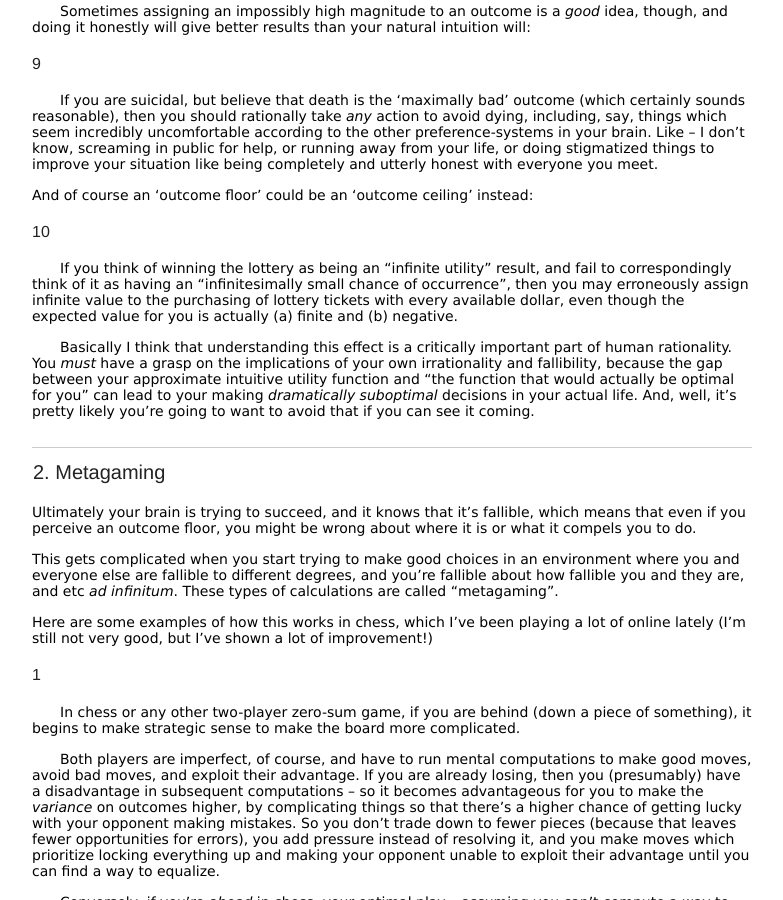
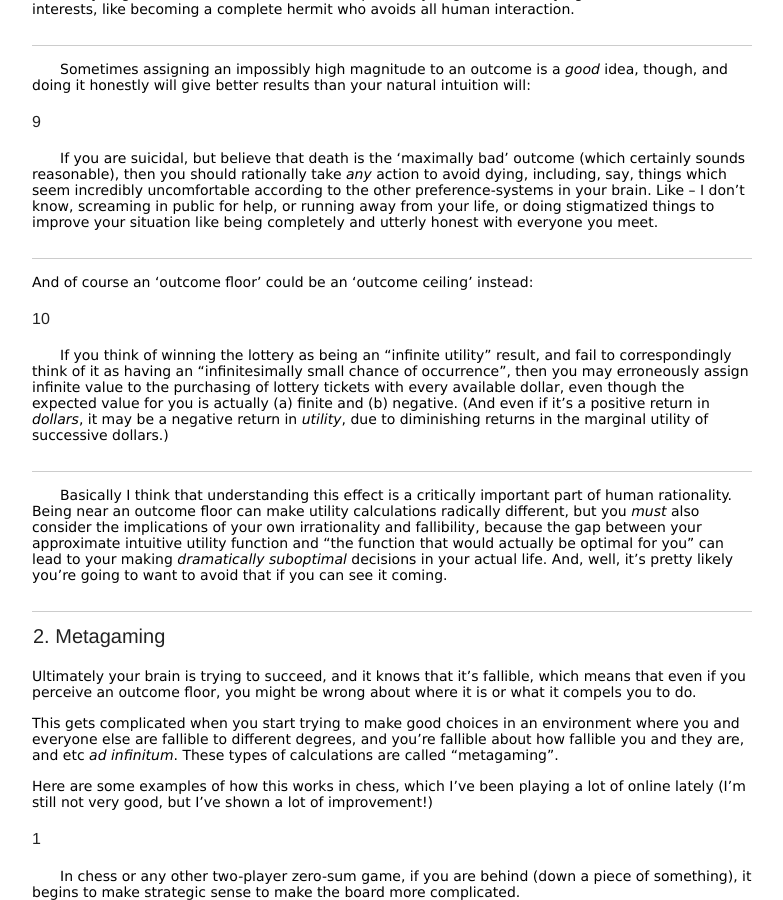
Before and after one commit to ajakaja/ajakaja.github.io, a Jekyll site: the page built from _posts/2018-11-01-chaos-under-pressure.md, in a window 1280 px wide and 900 px high, scrolled down 2819 px. Shown: the whole window, without its empty margins (248-1031 px from the left). Built offline with Jekyll 4.4.1, drawn with Linux system fonts in a browser that asks for light colours; nearby versions of some CDN libraries; library files that are not in the unit come from our copies.

Commit message:
small edits

```diff
--- a/_posts/2018-11-01-chaos-under-pressure.md
+++ b/_posts/2018-11-01-chaos-under-pressure.md
@@ -58,6 +58,8 @@ Or maybe you take a sketchy loan to survive from someone who enforces their loan
 
 Basically you have to be sure you know where the floors _actually_ are, because real-life decisions are made in fuzzy situations and if you're wrong you'll make moves which aren't just less-than-perfect but are dramatically terrible.
 {: .indent }
+
+------
 
 It's also important to realize how imposing an outcome floor on someone else changes their behavior:
 
@@ -121,6 +123,8 @@ If a self-driving car (or any AI) is programmed to avoid killing a human at all
 If a person's mental biology causes them to massively over-prioritize "avoiding embarrassment", then they might take behaviors which seem superficially to go dramatically against their own interests, like becoming a complete hermit who avoids all human interaction.
 {: .indent }
 
+------
+
 Sometimes assigning an impossibly high magnitude to an outcome is a _good_ idea, though, and doing it honestly will give better results than your natural intuition will:
 {: .indent }
 
@@ -129,14 +133,18 @@ Sometimes assigning an impossibly high magnitude to an outcome is a _good_ idea,
 If you are suicidal, but believe that death is the 'maximally bad' outcome (which certainly sounds reasonable), then you should rationally take _any_ action to avoid dying, including, say, things which seem incredibly uncomfortable according to the other preference-systems in your brain. Like -- I don't know, screaming in public for help, or running away from your life, or doing stigmatized things to improve your situation like being completely and utterly honest with everyone you meet.
 {: .indent }
 
+-------
+
 And of course an 'outcome floor' could be an 'outcome ceiling' instead:
 
 ### 10
 
-If you think of winning the lottery as being an "infinite utility" result, and fail to correspondingly think of it as having an "infinitesimally small chance of occurrence", then you may erroneously assign infinite value to the purchasing of lottery tickets with every available dollar, even though the expected value for you is actually (a) finite and (b) negative.
+If you think of winning the lottery as being an "infinite utility" result, and fail to correspondingly think of it as having an "infinitesimally small chance of occurrence", then you may erroneously assign infinite value to the purchasing of lottery tickets with every available dollar, even though the expected value for you is actually (a) finite and (b) negative. (And even if it's a positive return in _dollars_, it may be a negative return in _utility_, due to diminishing returns in the marginal utility of successive dollars.)
 {: .indent }
 
-Basically I think that understanding this effect is a critically important part of human rationality. You _must_ have a grasp on the implications of your own irrationality and fallibility, because the gap between your approximate intuitive utility function and "the function that would actually be optimal for you" can lead to your making _dramatically suboptimal_ decisions in your actual life. And, well, it's pretty likely you're going to want to avoid that if you can see it coming.
+------
+
+Basically I think that understanding this effect is a critically important part of human rationality. Being near an outcome floor can make utility calculations radically different, but you _must_ also consider the implications of your own irrationality and fallibility, because the gap between your approximate intuitive utility function and "the function that would actually be optimal for you" can lead to your making _dramatically suboptimal_ decisions in your actual life. And, well, it's pretty likely you're going to want to avoid that if you can see it coming.
 {: .indent }
 
 --------
```
